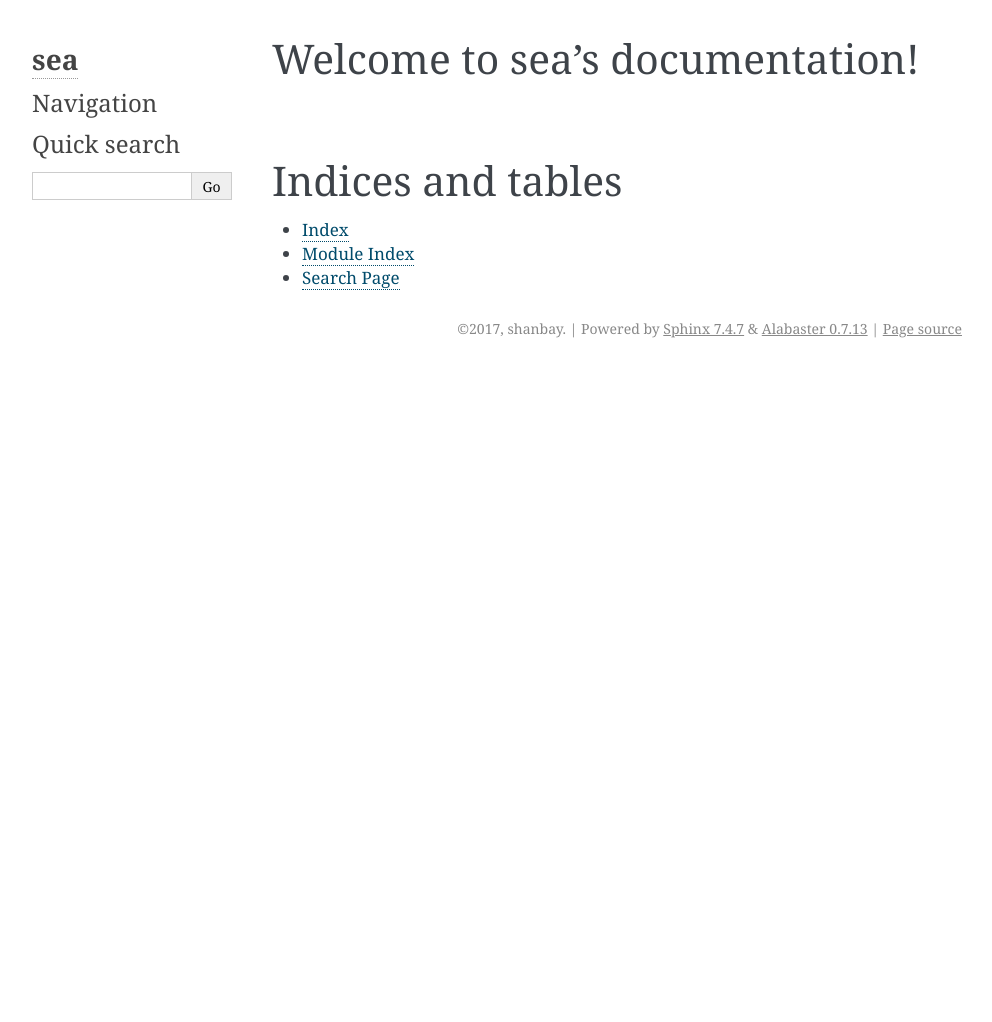
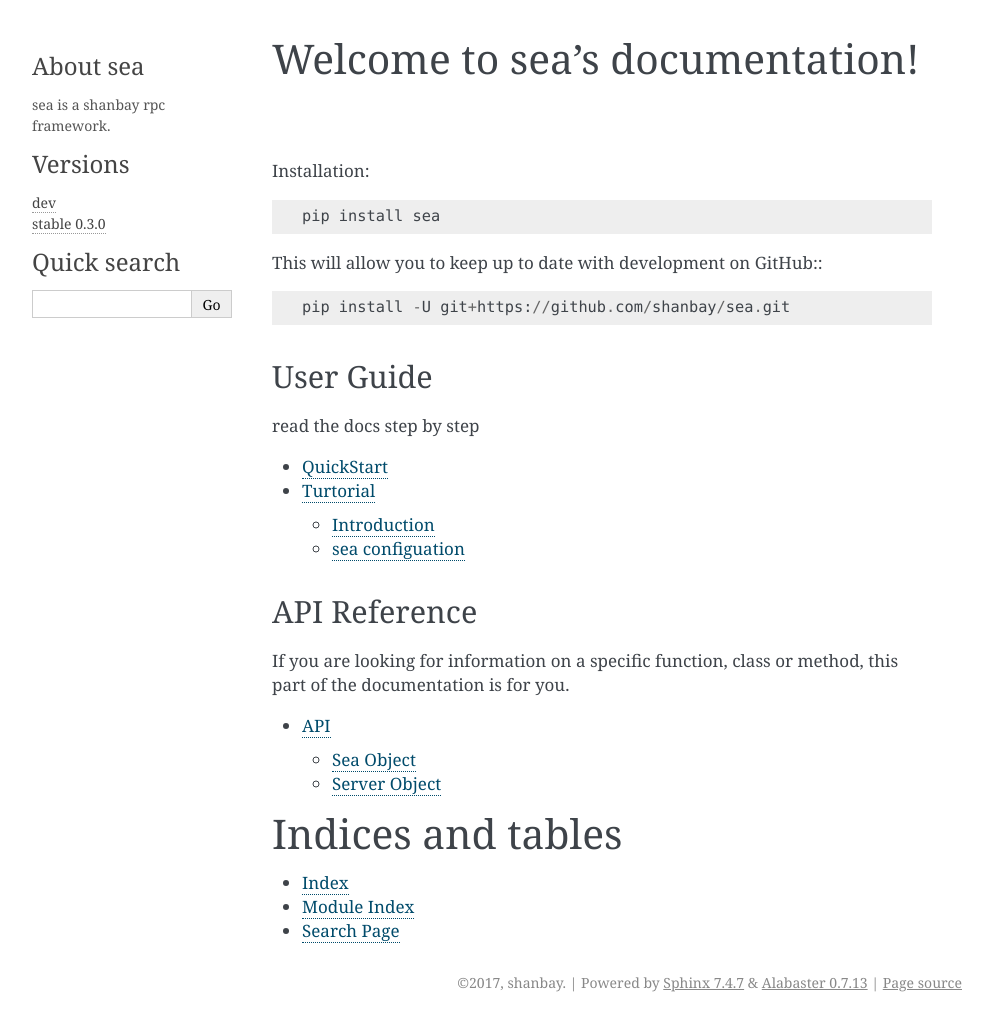
Before and after one commit to shanbay/sea, a Sphinx documentation site: the page built from docs/index.rst, in a window 1280 px wide. Shown: the whole page, without its empty margins (148-1140 px from the left). Built offline with Sphinx 7.4.7, drawn with Linux system fonts in a browser that asks for light colours; before the commit the page ends 900 px from its top, so only the background shows below that.

Commit message:
update sphinx structure

```diff
--- /dev/null
+++ b/docs/_templates/sidebarintro.html
@@ -0,0 +1,9 @@
+<h3>About sea</h3>
+<p>
+  sea is a shanbay rpc framework.
+</p>
+<h3>Versions</h3>
+<ul>
+  <li><a href="https://github.com/shanbay/sea/">dev</a></li>
+  <li><a href="https://github.com/shanbay/sea/releases/tag/v0.3.0">stable 0.3.0</a></li>
+</ul>
--- a/docs/conf.py
+++ b/docs/conf.py
@@ -17,9 +17,10 @@
 # add these directories to sys.path here. If the directory is relative to the
 # documentation root, use os.path.abspath to make it absolute, like shown here.
 #
-# import os
-# import sys
-# sys.path.insert(0, os.path.abspath('.'))
+import os
+import sys
+sys.path.insert(0, os.path.abspath('..'))
+import sea
 
 
 # -- General configuration ------------------------------------------------
@@ -56,9 +57,9 @@ author = 'shanbay'
 # built documents.
 #
 # The short X.Y version.
-version = '3.0'
+version = '0.3'
 # The full version, including alpha/beta/rc tags.
-release = '3.0'
+release = '0.3'
 
 # The language for content autogenerated by Sphinx. Refer to documentation
 # for a list of supported languages.
@@ -103,6 +104,10 @@ html_static_path = ['_static']
 # This is required for the alabaster theme
 # refs: http://alabaster.readthedocs.io/en/latest/installation.html#sidebars
 html_sidebars = {
+    'index': [
+        'sidebarintro.html',
+        'searchbox.html',
+    ],
     '**': [
         'about.html',
         'navigation.html',
--- a/docs/index.rst
+++ b/docs/index.rst
@@ -6,10 +6,35 @@
 Welcome to sea's documentation!
 ===============================
 
+Installation::
+
+    pip install sea
+
+This will allow you to keep up to date with development on GitHub:::
+
+    pip install -U git+https://github.com/shanbay/sea.git
+
+User Guide
+----------
+
+read the docs step by step
+
 .. toctree::
    :maxdepth: 2
-   :caption: Contents:
 
+   quickstart
+   tutorial/index
+
+API Reference
+--------------
+
+If you are looking for information on a specific function, class or method,
+this part of the documentation is for you.
+
+.. toctree::
+   :maxdepth: 2
+
+   api
 
 
 Indices and tables
--- /dev/null
+++ b/docs/quickstart.rst
@@ -0,0 +1,2 @@
+QuickStart
+==========
--- /dev/null
+++ b/docs/tutorial/config.rst
@@ -0,0 +1,2 @@
+sea configuation
+=================
--- /dev/null
+++ b/docs/tutorial/introduction.rst
@@ -0,0 +1,2 @@
+Introduction
+============
```
Also changed, not shown: docs/api.rst (added, +16 -0 lines), docs/modules.rst (deleted, +0 -7 lines), docs/sea.pb2.rst (deleted, +0 -22 lines), docs/sea.rst (deleted, +0 -109 lines), docs/tutorial/index.rst (added, +10 -0 lines), 3 other files.
